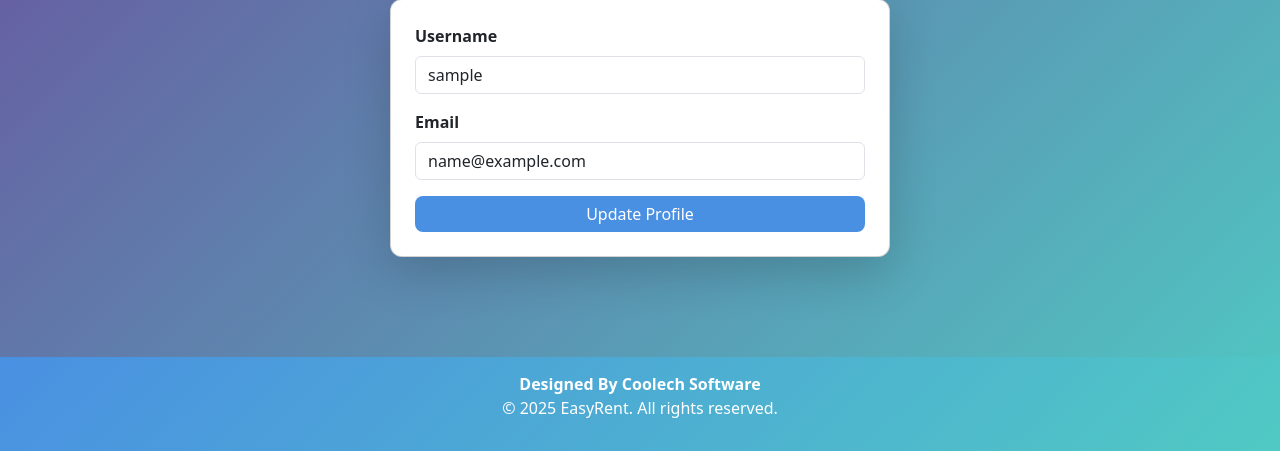
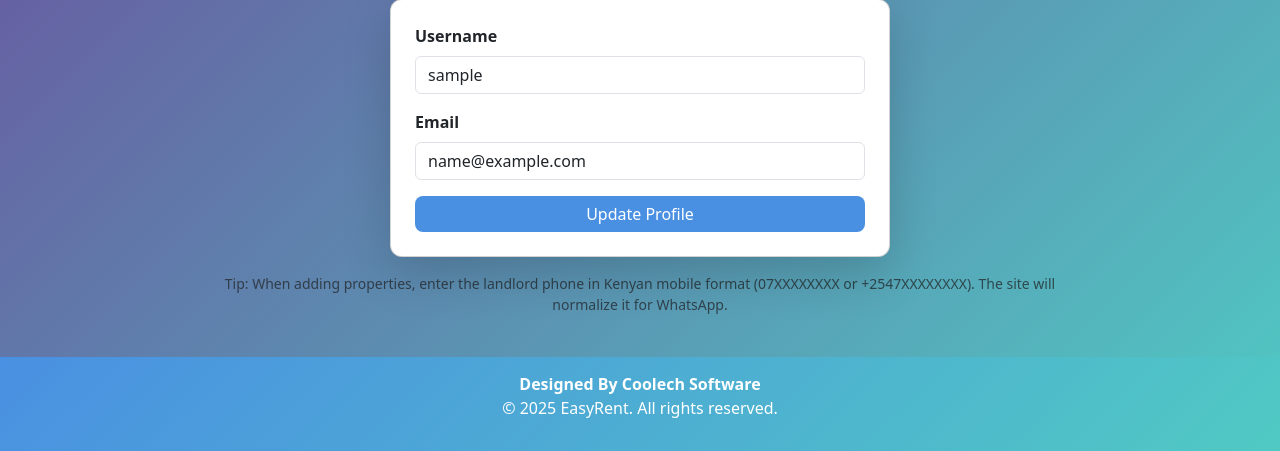
Before and after one commit to Johnie-The-Dev/EasyRent, a Django app: page /landlord/profile/ in a window 1280 px wide. Shown: the part 349-800 px from the top of the page. Run offline with Django 5.2, Linux system fonts and the light colour scheme; the visitor is signed in with stand-in values (Sample User, id 1); some libraries are stand-ins or nearby versions.

Commit message:
Added whatsapp validation

```diff
--- a/listings/forms.py
+++ b/listings/forms.py
@@ -36,7 +36,12 @@ class PropertyForm(forms.ModelForm):
             'town': forms.TextInput(attrs={'class': 'form-control'}),
             'property_type': forms.Select(attrs={'class': 'form-control'}),
             'price': forms.NumberInput(attrs={'class': 'form-control'}),
-            'landlord_phone': forms.TextInput(attrs={'class': 'form-control'}),
+            'landlord_phone': forms.TextInput(attrs={
+                'class': 'form-control',
+                'placeholder': '07XXXXXXXX or +2547XXXXXXXX or 7XXXXXXXX',
+                'pattern': '^(\\+?254|0)?7\\d{8}$',
+                'title': 'Kenyan mobile formats accepted: 07XXXXXXXX, 7XXXXXXXX, or +2547XXXXXXXX'
+            }),
             'description': forms.Textarea(attrs={'class': 'form-control'}),
             'image': forms.ClearableFileInput(attrs={'class': 'form-control'}),
             'video': forms.ClearableFileInput(attrs={'class': 'form-control'}),
@@ -51,6 +56,37 @@ class LandlordProfileForm(forms.ModelForm):
             'username': forms.TextInput(attrs={'class': 'form-control'}),
             'email': forms.EmailInput(attrs={'class': 'form-control'}),
         }
+
+    def clean(self):
+        # No phone on the user model; keep for future extension.
+        return super().clean()
+
+
+
+def _normalize_kenyan_phone(phone_raw: str) -> str:
+    """Normalize various Kenyan phone inputs into +2547XXXXXXXX format."""
+    import re
+    if not phone_raw:
+        return ''
+    digits = re.sub(r'\D', '', phone_raw)
+    if not digits:
+        return ''
+    if digits.startswith('254'):
+        return '+' + digits
+    if digits.startswith('0'):
+        return '+254' + digits[1:]
+    if len(digits) == 9 and digits.startswith('7'):
+        return '+254' + digits
+    return '+' + digits
+
+
+class PropertyForm(PropertyForm):
+    def clean_landlord_phone(self):
+        phone = self.cleaned_data.get('landlord_phone', '')
+        normalized = _normalize_kenyan_phone(phone)
+        if not normalized or len(re.sub(r'\D', '', normalized)) < 9:
+            raise forms.ValidationError('Enter a valid Kenyan mobile number (e.g. 07XXXXXXXX).')
+        return normalized
 
 
 class TenantProfileForm(forms.ModelForm):
--- a/listings/templates/add_property.html
+++ b/listings/templates/add_property.html
@@ -36,6 +36,10 @@
                         <div class="mb-3">
                             <label class="form-label">Landlord Phone</label>
                             {{ form.landlord_phone }}
+                            <div class="form-text small text-muted">Enter a Kenyan mobile number (examples: 07XXXXXXXX, 7XXXXXXXX, +2547XXXXXXXX). This will be normalized for WhatsApp links.</div>
+                            {% if form.landlord_phone.errors %}
+                                <div class="text-danger small">{{ form.landlord_phone.errors }}</div>
+                            {% endif %}
                         </div>
                         <div class="mb-3">
                             <label class="form-label">Description</label>
--- a/listings/templates/landlord_profile.html
+++ b/listings/templates/landlord_profile.html
@@ -28,6 +28,9 @@
             <button type="submit" class="btn btn-primary w-100">Update Profile</button>
         </form>
     </div>
+    <div class="mt-3 text-center text-muted small">
+        Tip: When adding properties, enter the landlord phone in Kenyan mobile format (07XXXXXXXX or +2547XXXXXXXX). The site will normalize it for WhatsApp.
+    </div>
 </div>
 
 <style>
```
